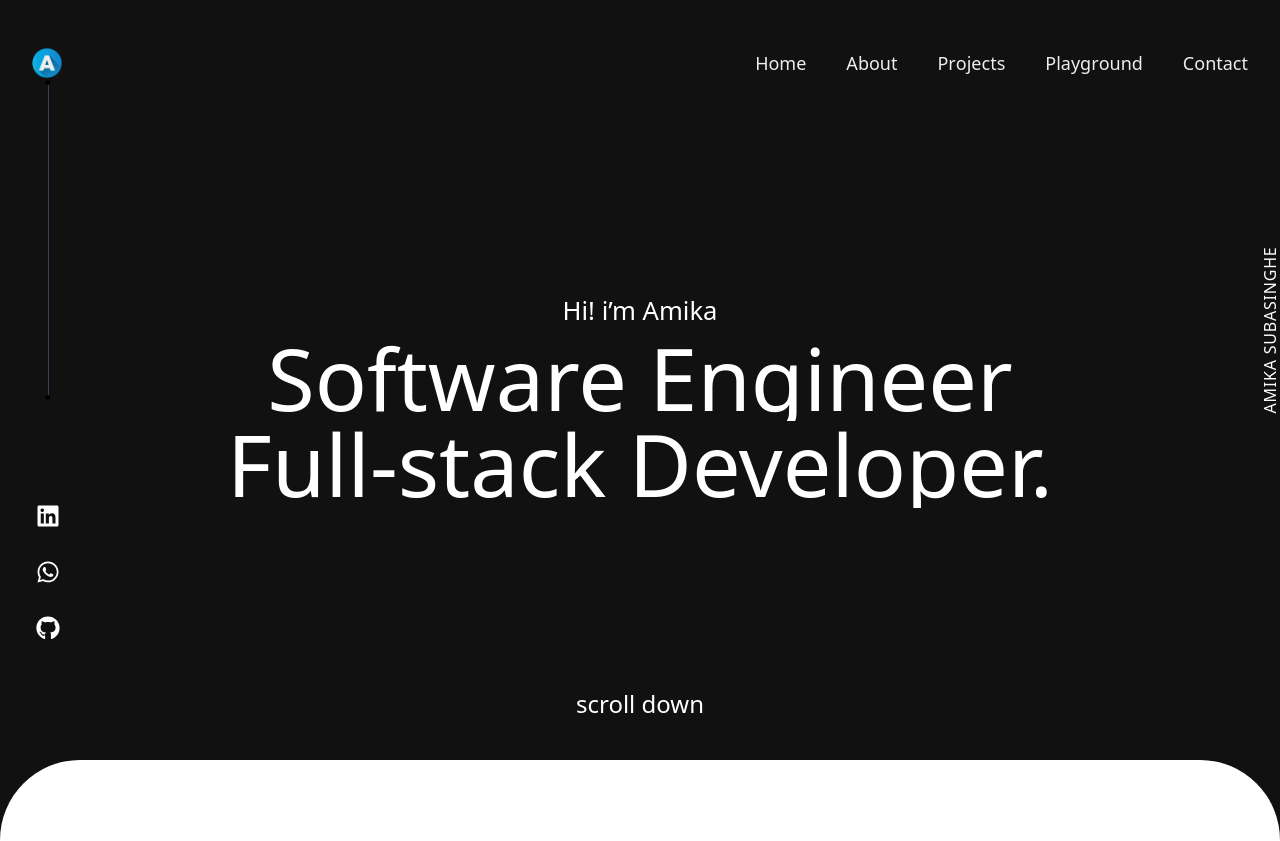
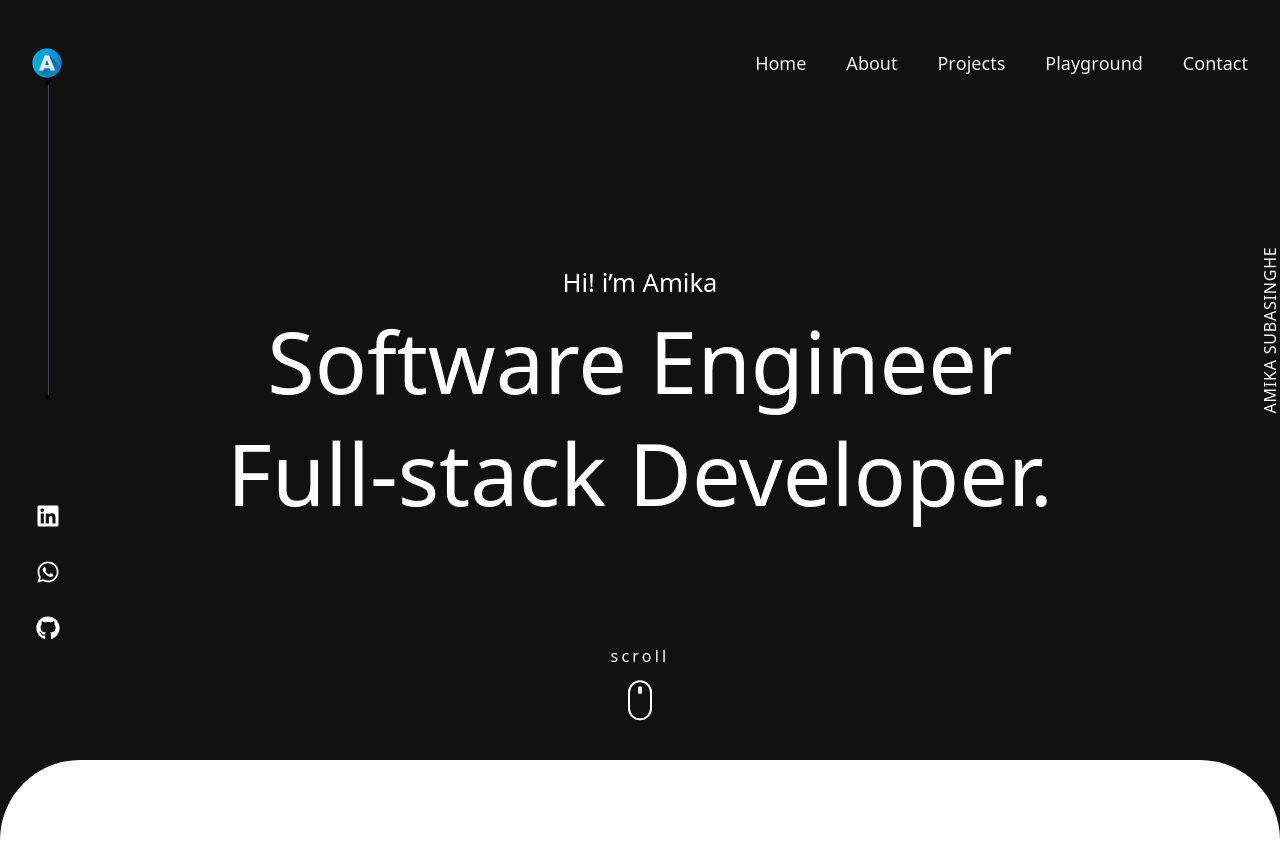
Before and after one commit to Amikzz/amikaSubasinghe-react, a React (Vite) app: page / in a window 1280 px wide. Shown: the top 841 px of the page. Built offline with nearby package versions, Linux system fonts and the light colour scheme.

Commit message:
Improve Hero section layout and scroll indicator
Added padding and adjusted line heights for better text spacing in the Hero section. Replaced the 'scroll down' text with a more visually appealing scroll indicator, including a label and animated mouse icon for improved user guidance.

```diff
--- a/src/components/Hero.jsx
+++ b/src/components/Hero.jsx
@@ -35,32 +35,34 @@ const Hero = () => {
 
       {/* Main Content */}
       <div className="flex flex-col justify-center items-center z-50">
-        <div className="overflow-hidden">
+        <div className="overflow-hidden pb-2">
           <motion.h1
             initial={{ y: "100%" }}
             animate={{ y: 0 }}
             transition={{ duration: 1, ease: [0.76, 0, 0.24, 1] }}
-            className="font-syne text-[1.2rem] xs:text-[1.5rem] sm:text-[1.6rem] md:text-[1.65rem] lg:text-[1.6rem] text-center mb-1 text-white"
+            className="font-syne text-[1.2rem] xs:text-[1.5rem] sm:text-[1.6rem] md:text-[1.65rem] lg:text-[1.6rem] text-center mb-1 text-white leading-[1.3]"
           >
             Hi! i’m Amika
           </motion.h1>
         </div>
-        <div className="overflow-hidden">
+
+        <div className="overflow-hidden pb-3">
           <motion.h1
             initial={{ y: "100%" }}
             animate={{ y: 0 }}
             transition={{ duration: 1, delay: 0.1, ease: [0.76, 0, 0.24, 1] }}
-            className="font-syne text-[2.3rem] xs:text-[2.2rem] sm:text-[2.8rem] md:text-[3.5rem] lg:text-[4rem] xl:text-[5.4rem] text-center text-white leading-none"
+            className="font-syne text-[2.3rem] xs:text-[2.2rem] sm:text-[2.8rem] md:text-[3.5rem] lg:text-[4rem] xl:text-[5.4rem] text-center text-white leading-[1.15]"
           >
             Software Engineer
           </motion.h1>
         </div>
-        <div className="overflow-hidden">
+
+        <div className="overflow-hidden pb-3">
           <motion.h1
             initial={{ y: "100%" }}
             animate={{ y: 0 }}
             transition={{ duration: 1, delay: 0.2, ease: [0.76, 0, 0.24, 1] }}
-            className="font-syne text-[2.3rem] xs:text-[2.2rem] sm:text-[2.8rem] md:text-[3.5rem] lg:text-[4rem] xl:text-[5.4rem] text-center text-white leading-none"
+            className="font-syne text-[2.3rem] xs:text-[2.2rem] sm:text-[2.8rem] md:text-[3.5rem] lg:text-[4rem] xl:text-[5.4rem] text-center text-white leading-[1.15]"
           >
             Full-stack Developer.
           </motion.h1>
@@ -72,15 +74,26 @@ const Hero = () => {
         <span>AMIKA SUBASINGHE</span>
       </div>
 
-      {/* Scroll Down */}
-      <motion.h1
+      <motion.div
         initial={{ opacity: 0 }}
         animate={{ opacity: 1 }}
         transition={{ delay: 1, duration: 1 }}
-        className="letter-spacing-[1em] font-syne lg:text-2xl text-xl cursor-default absolute z-[100] bottom-[10%] text-white"
+        className="absolute bottom-[10%] z-[100] flex flex-col items-center text-white"
       >
-        scroll down
-      </motion.h1>
+        {/* Small label */}
+        <span className="font-syne text-sm lg:text-base mb-3 tracking-[0.2em]">
+          scroll
+        </span>
+
+        {/* Mouse icon */}
+        <motion.div
+          animate={{ y: [0, 10, 0] }}
+          transition={{ duration: 1.6, repeat: Infinity }}
+          className="h-10 w-6 border-2 border-white rounded-full flex items-start justify-center p-1"
+        >
+          <div className="h-2 w-1 bg-white rounded-full"></div>
+        </motion.div>
+      </motion.div>
     </div>
   );
 };
```
